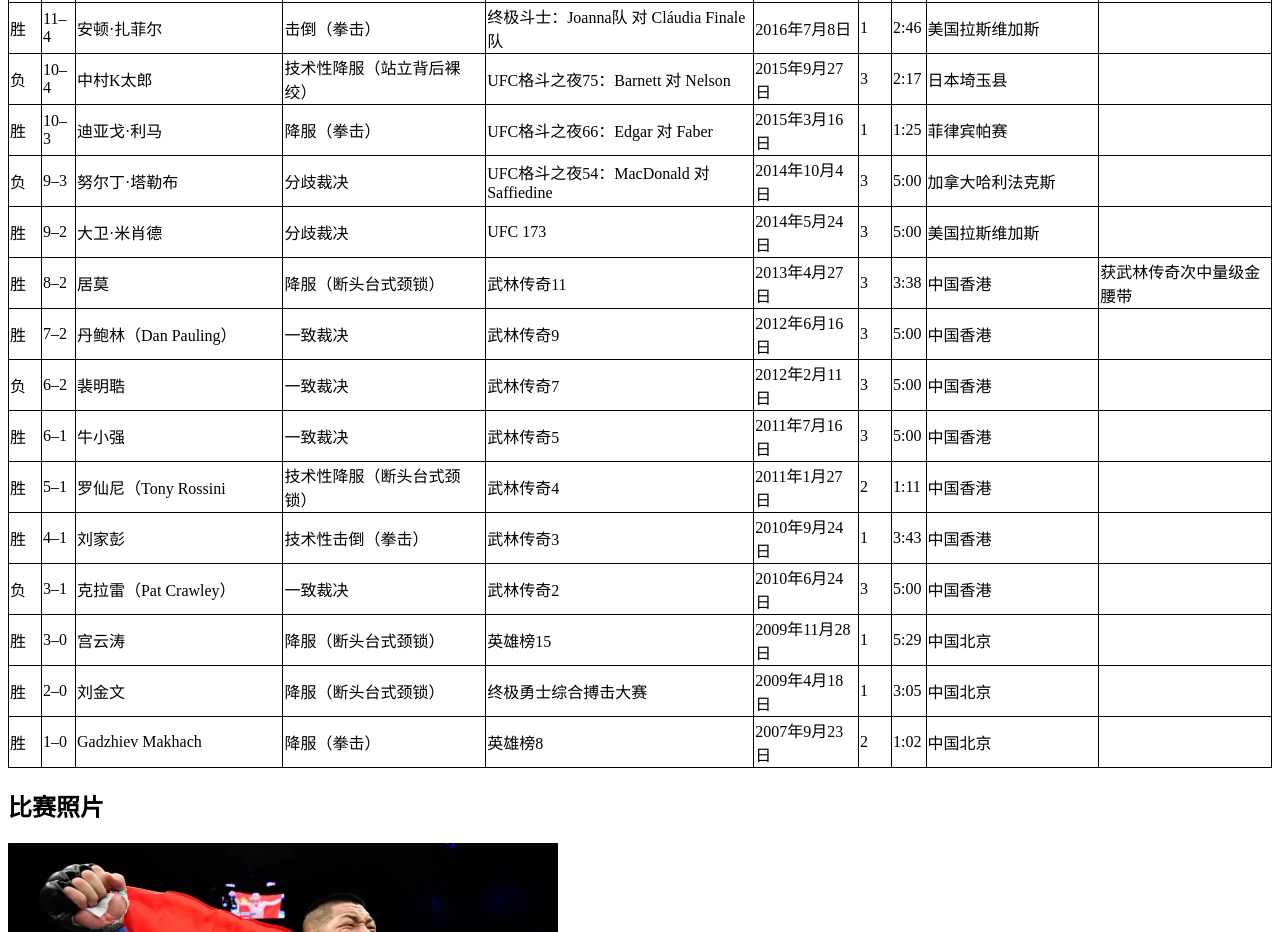
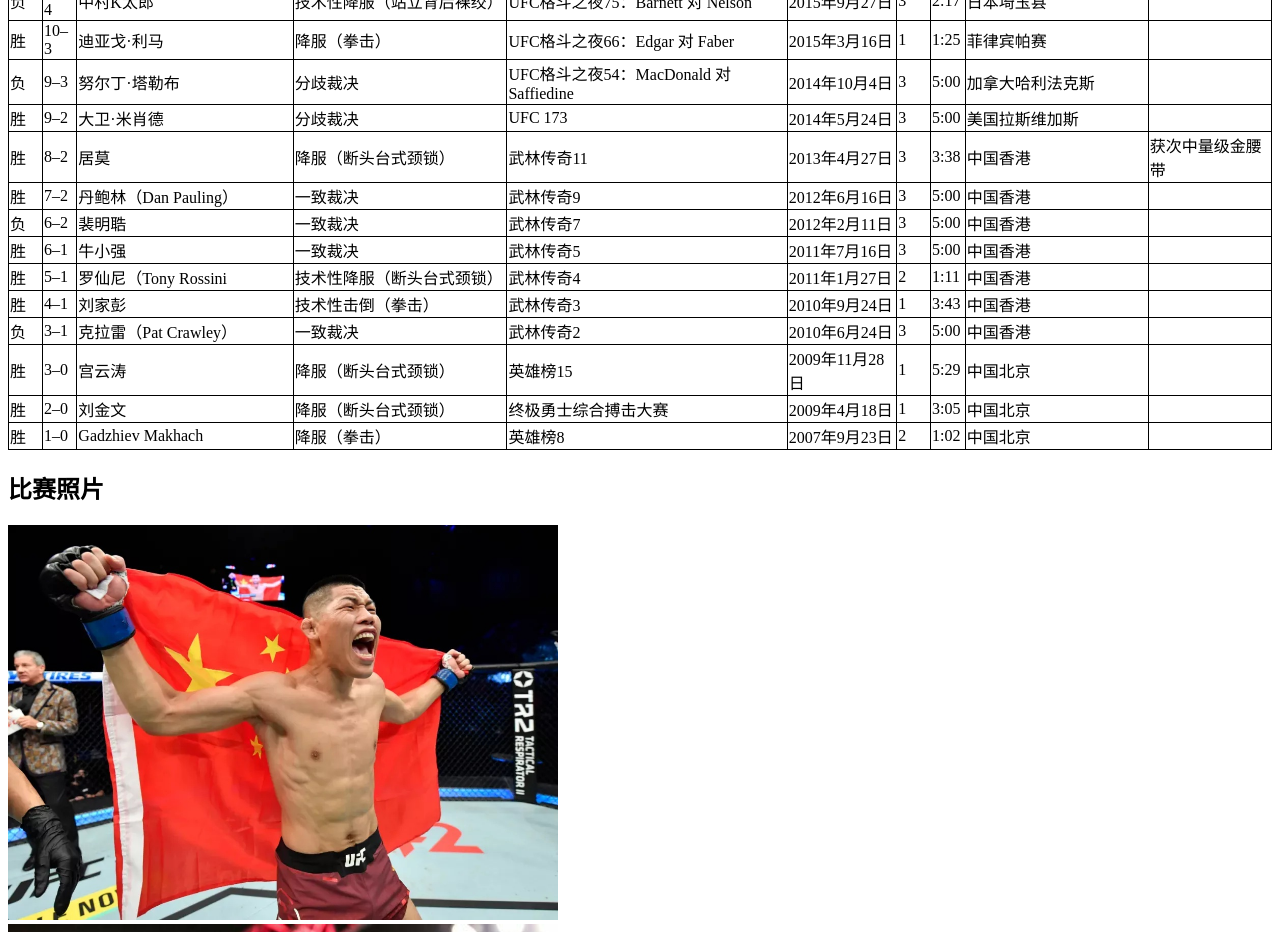
Before and after one commit to SamFfffan/html-lijingliang, a plain HTML site: page index.html in a window 1280 px wide. Shown: the part 1540-2472 px from the top of the page. Drawn offline with Linux system fonts and the light colour scheme.

Commit message:
再一次更新

```diff
--- a/index.html
+++ b/index.html
@@ -9,6 +9,8 @@
         img{
             max-width: 100%;
         }
+
+
 
         table {
         border-spacing: 10px;
@@ -134,7 +136,7 @@
         <td>胜</td>	<td>9–2</td>	<td>大卫·米肖德</td>	<td>分歧裁决</td>	<td>UFC 173</td>	<td>2014年5月24日</td>	<td>3</td>	<td>5:00</td>	<td>美国拉斯维加斯</td><td><pre></pre></td>
     </tr>
     <tr>
-        <td>胜</td>	<td>8–2</td>	<td>居莫</td>	<td>降服（断头台式颈锁）</td>	<td>武林传奇11</td>	<td>2013年4月27日</td>	<td>3</td>	<td>3:38</td>	<td>中国香港</td>	<td>获武林传奇次中量级金腰带</td>
+        <td>胜</td>	<td>8–2</td>	<td>居莫</td>	<td>降服（断头台式颈锁）</td>	<td>武林传奇11</td>	<td>2013年4月27日</td>	<td>3</td>	<td>3:38</td>	<td>中国香港</td>	<td>获次中量级金腰带</td>
     </tr>
     <tr>
         <td>胜</td>	<td>7–2</td>	<td>丹鲍林（Dan Pauling）</td>	<td>一致裁决</td>	<td>武林传奇9</td>	<td>2012年6月16日</td>	<td>3</td>	<td>5:00</td>	<td>中国香港</td><td><pre></pre></td>
```
